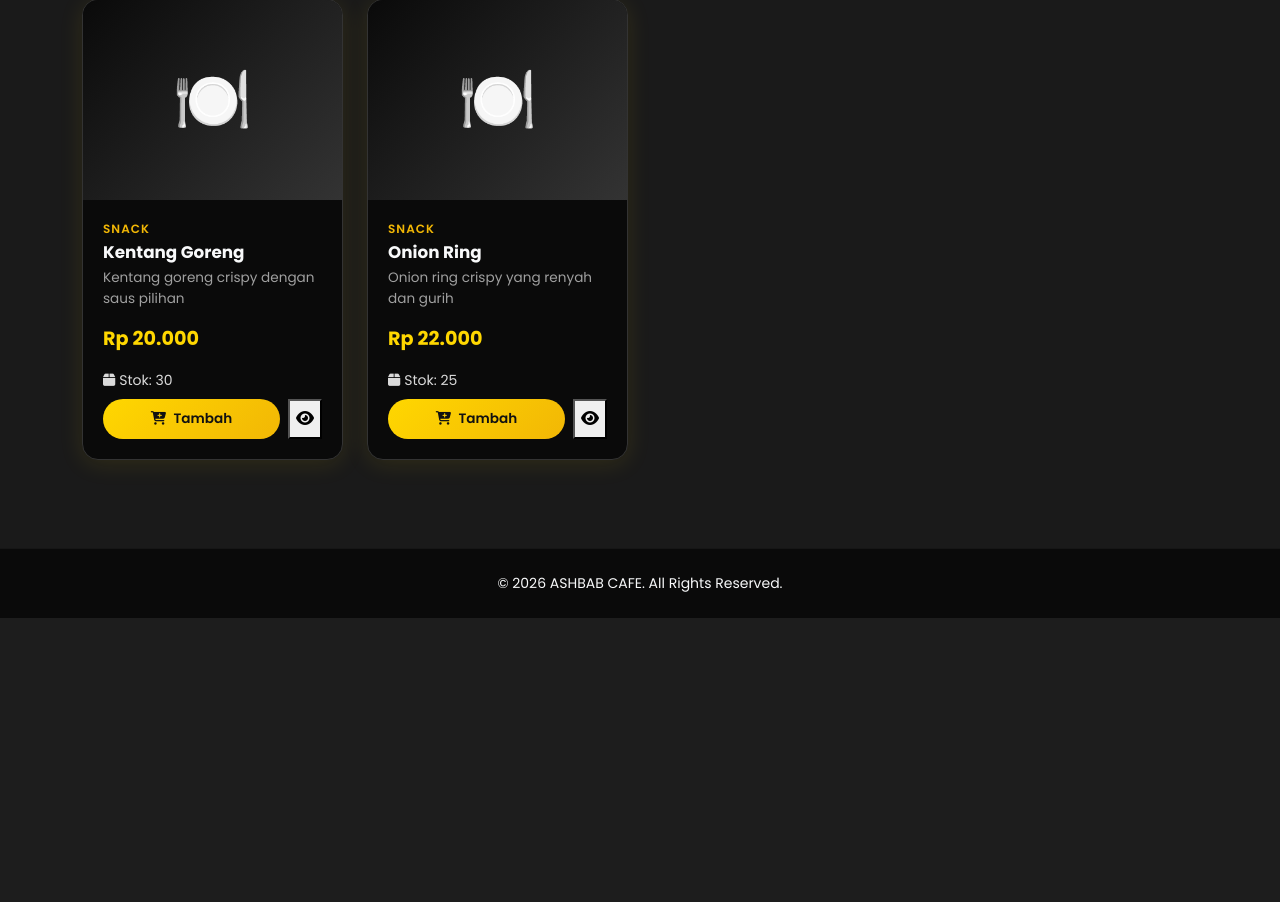
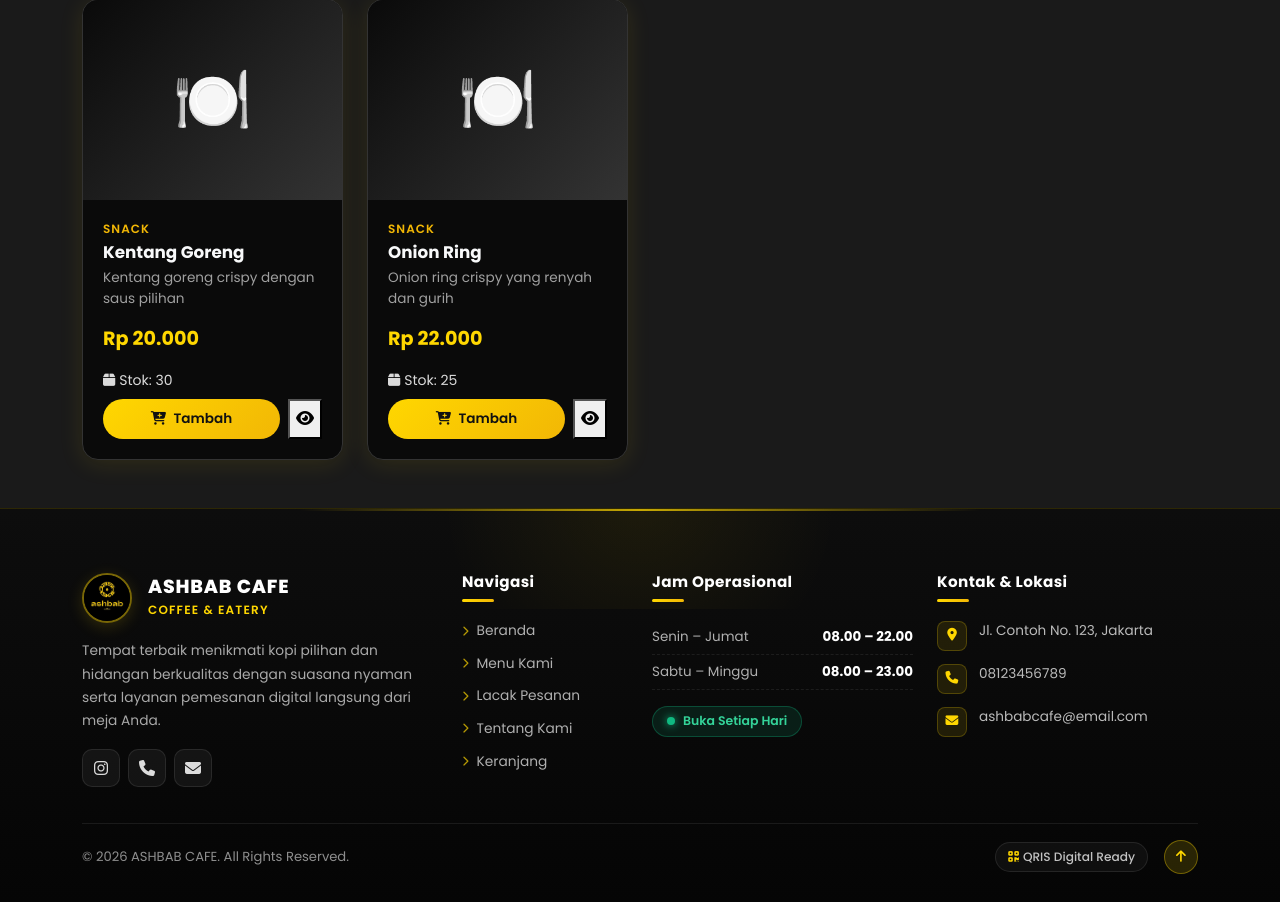
Before and after one commit to aisyahfitriabisdig/ashbab-cafe, a PHP site: page /ashbab-cafe/menu.php in a window 1280 px wide. Shown: the part 1871-2773 px from the top of the page. Before the commit the page ends 2489 px from the top, so only its background shows below. Run offline with PHP 8.4, Linux system fonts and the light colour scheme; data comes from the database, SQL or seed files in the repository; some libraries are stand-ins or nearby versions.

Commit message:
Redesign public footer with multi-column professional layout

```diff
--- a/about.php
+++ b/about.php
@@ -110,8 +110,6 @@ require_once __DIR__ . '/includes/header.php';
 </section>
 
 <!-- Footer -->
-<footer class="site-footer" style="margin-top: 0;">
-    <p class="mb-0"><?= e($settings['footer_text'] ?? '© '.date('Y').' '.e($settings['cafe_name'] ?? 'ASHBAB CAFE')) ?></p>
-</footer>
+<?= renderSiteFooter() ?>
 
 <?php require_once __DIR__ . '/includes/footer.php'; ?>
--- a/assets/css/style.css
+++ b/assets/css/style.css
@@ -766,17 +766,252 @@ a:hover { color: var(--secondary); }
 .contact-section a:hover { color: var(--accent); }
 
 /* ============================================================
-   Footer
+   Footer (Professional Multi-Column Dark & Gold Design)
    ============================================================ */
 .site-footer {
-    background: #000000;
-    color: rgba(255,255,255,0.6);
-    text-align: center;
-    padding: 20px;
-    font-size: 0.875rem;
+    position: relative;
+    background: linear-gradient(180deg, #0d0d0d 0%, #050505 100%);
+    color: rgba(255, 255, 255, 0.72);
+    padding: 64px 0 28px;
+    margin-top: 0;
+    border-top: 1px solid rgba(255, 215, 0, 0.16);
+    overflow: hidden;
+    text-align: left;
+    font-size: 0.9rem;
 }
 
-.site-footer a { color: var(--accent); }
+.site-footer::before {
+    content: '';
+    position: absolute;
+    top: 0;
+    left: 50%;
+    transform: translateX(-50%);
+    width: min(680px, 90%);
+    height: 2px;
+    background: linear-gradient(90deg, transparent, var(--primary), transparent);
+    opacity: 0.75;
+}
+
+.site-footer-glow {
+    position: absolute;
+    top: -120px;
+    left: 50%;
+    transform: translateX(-50%);
+    width: 520px;
+    height: 220px;
+    background: radial-gradient(circle, rgba(255, 215, 0, 0.07) 0%, transparent 70%);
+    pointer-events: none;
+    z-index: 1;
+}
+
+.footer-brand-logo {
+    width: 50px;
+    height: 50px;
+    border-radius: 50%;
+    object-fit: cover;
+    border: 2px solid rgba(255, 215, 0, 0.45);
+    box-shadow: 0 4px 16px rgba(255, 215, 0, 0.15);
+    flex-shrink: 0;
+}
+
+.footer-brand-title {
+    font-size: 1.18rem;
+    font-weight: 800;
+    color: #FFFFFF;
+    letter-spacing: 0.8px;
+}
+
+.footer-brand-tag {
+    font-size: 0.75rem;
+    color: var(--primary);
+    font-weight: 600;
+    letter-spacing: 1.2px;
+    text-transform: uppercase;
+}
+
+.footer-desc {
+    color: rgba(255, 255, 255, 0.65);
+    font-size: 0.86rem;
+    line-height: 1.7;
+    max-width: 360px;
+}
+
+.footer-social-btn {
+    width: 38px;
+    height: 38px;
+    border-radius: 10px;
+    background: rgba(255, 255, 255, 0.05);
+    border: 1px solid rgba(255, 255, 255, 0.09);
+    color: rgba(255, 255, 255, 0.85);
+    display: inline-flex;
+    align-items: center;
+    justify-content: center;
+    font-size: 1rem;
+    transition: var(--transition);
+}
+
+.footer-social-btn:hover {
+    background: var(--primary);
+    border-color: var(--primary);
+    color: #0A0A0A;
+    transform: translateY(-3px);
+    box-shadow: 0 6px 18px rgba(255, 215, 0, 0.28);
+}
+
+.footer-heading {
+    color: #FFFFFF;
+    font-size: 0.95rem;
+    font-weight: 700;
+    margin-bottom: 18px;
+    position: relative;
+    padding-bottom: 10px;
+    letter-spacing: 0.4px;
+}
+
+.footer-heading::after {
+    content: '';
+    position: absolute;
+    bottom: 0;
+    left: 0;
+    width: 32px;
+    height: 2.5px;
+    border-radius: 2px;
+    background: linear-gradient(90deg, var(--primary), var(--secondary));
+}
+
+.footer-links li {
+    margin-bottom: 10px;
+}
+
+.footer-links a {
+    color: rgba(255, 255, 255, 0.68);
+    font-size: 0.86rem;
+    display: inline-flex;
+    align-items: center;
+    gap: 8px;
+    transition: var(--transition);
+}
+
+.footer-links a i {
+    font-size: 0.65rem;
+    color: var(--primary);
+    opacity: 0.7;
+    transition: transform 0.25s ease, opacity 0.25s ease;
+}
+
+.footer-links a:hover {
+    color: var(--primary);
+    transform: translateX(4px);
+}
+
+.footer-links a:hover i {
+    opacity: 1;
+    transform: translateX(2px);
+}
+
+.footer-hours li {
+    padding: 7px 0;
+    font-size: 0.84rem;
+    color: rgba(255, 255, 255, 0.68);
+    border-bottom: 1px dashed rgba(255, 255, 255, 0.08);
+}
+
+.footer-open-badge {
+    display: inline-flex;
+    align-items: center;
+    gap: 8px;
+    padding: 5px 14px;
+    border-radius: 50px;
+    background: rgba(16, 185, 129, 0.12);
+    border: 1px solid rgba(16, 185, 129, 0.3);
+    color: #34d399;
+    font-size: 0.78rem;
+    font-weight: 600;
+}
+
+.footer-open-dot {
+    width: 8px;
+    height: 8px;
+    border-radius: 50%;
+    background: #10b981;
+    box-shadow: 0 0 8px #10b981;
+}
+
+.footer-contact li {
+    display: flex;
+    align-items: flex-start;
+    gap: 12px;
+    margin-bottom: 12px;
+    font-size: 0.85rem;
+    color: rgba(255, 255, 255, 0.72);
+    line-height: 1.55;
+}
+
+.footer-contact a {
+    color: rgba(255, 255, 255, 0.72);
+    word-break: break-all;
+}
+
+.footer-contact a:hover {
+    color: var(--primary);
+}
+
+.footer-contact-icon {
+    width: 30px;
+    height: 30px;
+    border-radius: 8px;
+    background: rgba(255, 215, 0, 0.1);
+    border: 1px solid rgba(255, 215, 0, 0.22);
+    color: var(--primary);
+    display: inline-flex;
+    align-items: center;
+    justify-content: center;
+    font-size: 0.8rem;
+    flex-shrink: 0;
+    margin-top: 1px;
+}
+
+.site-footer-bottom {
+    border-top: 1px solid rgba(255, 255, 255, 0.08);
+    margin-top: 12px;
+}
+
+.footer-copy {
+    color: rgba(255, 255, 255, 0.55);
+    font-size: 0.82rem;
+}
+
+.footer-payment-pill {
+    display: inline-flex;
+    align-items: center;
+    padding: 5px 12px;
+    border-radius: 50px;
+    background: rgba(255, 255, 255, 0.04);
+    border: 1px solid rgba(255, 255, 255, 0.09);
+    color: rgba(255, 255, 255, 0.75);
+    font-size: 0.76rem;
+    font-weight: 500;
+}
+
+.footer-top-btn {
+    width: 34px;
+    height: 34px;
+    border-radius: 50%;
+    background: rgba(255, 215, 0, 0.14);
+    border: 1px solid rgba(255, 215, 0, 0.35);
+    color: var(--primary);
+    display: inline-flex;
+    align-items: center;
+    justify-content: center;
+    font-size: 0.82rem;
+    transition: var(--transition);
+}
+
+.footer-top-btn:hover {
+    background: var(--primary);
+    color: #0A0A0A;
+    transform: translateY(-2px);
+}
 
 /* ============================================================
    Menu Page Wrapper
@@ -873,17 +1108,7 @@ a:hover { color: var(--secondary); }
     border-radius: 50%;
 }
 
-/* ============================================================
-   Footer
-   ============================================================ */
-.site-footer {
-    background-color: var(--dark);
-    color: var(--text-dark);
-    text-align: center;
-    padding: 24px 0;
-    margin-top: 40px;
-    border-top: 1px solid rgba(255,255,255,0.05);
-}
+/* Footer overrides unified above */
 
 /* ============================================================
    Responsive
--- a/cart.php
+++ b/cart.php
@@ -134,9 +134,7 @@ require_once __DIR__ . '/includes/header.php';
 </div>
 </div>
 
-<footer class="site-footer">
-    <p class="mb-0"><?= e($settings['footer_text'] ?? '© '.date('Y').' ASHBAB CAFE') ?></p>
-</footer>
+<?= renderSiteFooter() ?>
 <?php require_once __DIR__ . '/includes/footer.php'; ?>
 <script>
     const APP_URL    = '<?= APP_URL ?>';
--- a/checkout.php
+++ b/checkout.php
@@ -250,9 +250,7 @@ require_once __DIR__ . '/includes/header.php';
 </div>
 </div>
 
-<footer class="site-footer">
-    <p class="mb-0"><?= e($settings['footer_text'] ?? '© '.date('Y').' ASHBAB CAFE') ?></p>
-</footer>
+<?= renderSiteFooter() ?>
 <?php require_once __DIR__ . '/includes/footer.php'; ?>
 <script>
 const APP_URL    = '<?= APP_URL ?>';
--- a/history.php
+++ b/history.php
@@ -93,9 +93,7 @@ if (!empty($_SESSION['my_orders'])) {
     </div>
 </div>
 
-<footer class="site-footer">
-    <p class="mb-0"><?= e($settings['footer_text'] ?? '© '.date('Y').' ASHBAB CAFE') ?></p>
-</footer>
+<?= renderSiteFooter() ?>
 <?php require_once __DIR__ . '/includes/footer.php'; ?>
 
 <script>
--- a/includes/config.php
+++ b/includes/config.php
@@ -56,7 +56,7 @@ if ($envAppUrl) {
     define('APP_URL', 'http://localhost/ashbab-cafe');
 }
 
-define('APP_VERSION', '1.2.0');
+define('APP_VERSION', '1.3.0');
 
 // ============================================================
 // Path Configuration
--- a/includes/functions.php
+++ b/includes/functions.php
@@ -486,6 +486,111 @@ document.addEventListener("DOMContentLoaded", function() {
     return $html;
 }
 
+function renderSiteFooter(): string {
+    $settings   = getSettings();
+    $cafeName   = e($settings['cafe_name'] ?? 'ASHBAB CAFE');
+    $address    = e($settings['address'] ?? 'Jl. Contoh No. 123, Indonesia');
+    $phone      = e($settings['phone'] ?? '08123456789');
+    $email      = e($settings['email'] ?? 'ashbabcafe@email.com');
+    $footerText = e($settings['footer_text'] ?? ('© ' . date('Y') . ' ' . ($settings['cafe_name'] ?? 'ASHBAB CAFE') . '. All Rights Reserved.'));
+    $logoUrl    = !empty($settings['logo']) ? e(assetUrl($settings['logo'])) : (APP_URL . '/assets/uploads/ashbab_logo.png');
+    $appUrl     = APP_URL;
+
+    return <<<HTML
+<footer class="site-footer">
+    <div class="site-footer-glow" aria-hidden="true"></div>
+    <div class="container position-relative" style="z-index:2">
+        <div class="row g-4 pb-4">
+            <!-- Brand Info -->
+            <div class="col-lg-4 col-md-6">
+                <div class="d-flex align-items-center gap-3 mb-3">
+                    <img src="{$logoUrl}" alt="{$cafeName}" class="footer-brand-logo">
+                    <div>
+                        <h5 class="footer-brand-title mb-0">{$cafeName}</h5>
+                        <span class="footer-brand-tag">Coffee &amp; Eatery</span>
+                    </div>
+                </div>
+                <p class="footer-desc mb-3">
+                    Tempat terbaik menikmati kopi pilihan dan hidangan berkualitas dengan suasana nyaman serta layanan pemesanan digital langsung dari meja Anda.
+                </p>
+                <div class="footer-socials d-flex align-items-center gap-2">
+                    <a href="https://www.instagram.com/ashbab.coffee" target="_blank" rel="noopener" class="footer-social-btn" title="Instagram @ashbab.coffee">
+                        <i class="fa-brands fa-instagram"></i>
+                    </a>
+                    <a href="tel:{$phone}" class="footer-social-btn" title="Telepon">
+                        <i class="fa-solid fa-phone"></i>
+                    </a>
+                    <a href="mailto:{$email}" class="footer-social-btn" title="Email">
+                        <i class="fa-solid fa-envelope"></i>
+                    </a>
+                </div>
+            </div>
+
+            <!-- Quick Links -->
+            <div class="col-lg-2 col-md-6 col-6">
+                <h6 class="footer-heading">Navigasi</h6>
+                <ul class="footer-links list-unstyled mb-0">
+                    <li><a href="{$appUrl}/"><i class="fa-solid fa-chevron-right"></i>Beranda</a></li>
+                    <li><a href="{$appUrl}/menu.php"><i class="fa-solid fa-chevron-right"></i>Menu Kami</a></li>
+                    <li><a href="{$appUrl}/tracking.php"><i class="fa-solid fa-chevron-right"></i>Lacak Pesanan</a></li>
+                    <li><a href="{$appUrl}/about.php"><i class="fa-solid fa-chevron-right"></i>Tentang Kami</a></li>
+                    <li><a href="{$appUrl}/cart.php"><i class="fa-solid fa-chevron-right"></i>Keranjang</a></li>
+                </ul>
+            </div>
+
+            <!-- Opening Hours -->
+            <div class="col-lg-3 col-md-6 col-6">
+                <h6 class="footer-heading">Jam Operasional</h6>
+                <ul class="footer-hours list-unstyled mb-3">
+                    <li class="d-flex justify-content-between">
+                        <span>Senin – Jumat</span>
+                        <strong class="text-white">08.00 – 22.00</strong>
+                    </li>
+                    <li class="d-flex justify-content-between">
+                        <span>Sabtu – Minggu</span>
+                        <strong class="text-white">08.00 – 23.00</strong>
+                    </li>
+                </ul>
+                <div class="footer-open-badge">
+                    <span class="footer-open-dot"></span> Buka Setiap Hari
+                </div>
+            </div>
+
+            <!-- Contact Info -->
+            <div class="col-lg-3 col-md-6">
+                <h6 class="footer-heading">Kontak &amp; Lokasi</h6>
+                <ul class="footer-contact list-unstyled mb-0">
+                    <li>
+                        <span class="footer-contact-icon"><i class="fa-solid fa-location-dot"></i></span>
+                        <span>{$address}</span>
+                    </li>
+                    <li>
+                        <span class="footer-contact-icon"><i class="fa-solid fa-phone"></i></span>
+                        <a href="tel:{$phone}">{$phone}</a>
+                    </li>
+                    <li>
+                        <span class="footer-contact-icon"><i class="fa-solid fa-envelope"></i></span>
+                        <a href="mailto:{$email}">{$email}</a>
+                    </li>
+                </ul>
+            </div>
+        </div>
+
+        <!-- Bottom Bar -->
+        <div class="site-footer-bottom d-flex flex-column flex-md-row justify-content-between align-items-center gap-2 pt-3">
+            <p class="mb-0 footer-copy">{$footerText}</p>
+            <div class="d-flex align-items-center gap-3">
+                <span class="footer-payment-pill"><i class="fa-solid fa-qrcode me-1" style="color:var(--primary)"></i>QRIS Digital Ready</span>
+                <a href="#" class="footer-top-btn" title="Kembali ke atas" onclick="window.scrollTo({top:0,behavior:'smooth'});return false;">
+                    <i class="fa-solid fa-arrow-up"></i>
+                </a>
+            </div>
+        </div>
+    </div>
+</footer>
+HTML;
+}
+
 // ============================================================
 // Status Badges
 // ============================================================
--- a/index.php
+++ b/index.php
@@ -426,9 +426,7 @@ document.addEventListener('DOMContentLoaded', function() {
 </section>
 
 <!-- Footer -->
-<footer class="site-footer">
-    <p class="mb-0"><?= e($settings['footer_text'] ?? '© ' . date('Y') . ' ' . $cafeName . '. All Rights Reserved.') ?></p>
-</footer>
+<?= renderSiteFooter() ?>
 
 <?php require_once __DIR__ . '/includes/footer.php'; ?>
 <script>
--- a/menu.php
+++ b/menu.php
@@ -111,9 +111,7 @@ require_once __DIR__ . '/includes/header.php';
 </div>
 
 <!-- Footer -->
-<footer class="site-footer">
-    <p class="mb-0"><?= e($settings['footer_text'] ?? '© '.date('Y').' '.e($settings['cafe_name'] ?? 'ASHBAB CAFE')) ?></p>
-</footer>
+<?= renderSiteFooter() ?>
 
 <?php require_once __DIR__ . '/includes/footer.php'; ?>
 <script>
--- a/tracking.php
+++ b/tracking.php
@@ -196,9 +196,7 @@ require_once __DIR__ . '/includes/header.php';
 </div>
 </div>
 
-<footer class="site-footer">
-    <p class="mb-0"><?= e($settings['footer_text'] ?? '© '.date('Y').' ASHBAB CAFE') ?></p>
-</footer>
+<?= renderSiteFooter() ?>
 <?php require_once __DIR__ . '/includes/footer.php'; ?>
 <script>
 const APP_URL    = '<?= APP_URL ?>';
```
